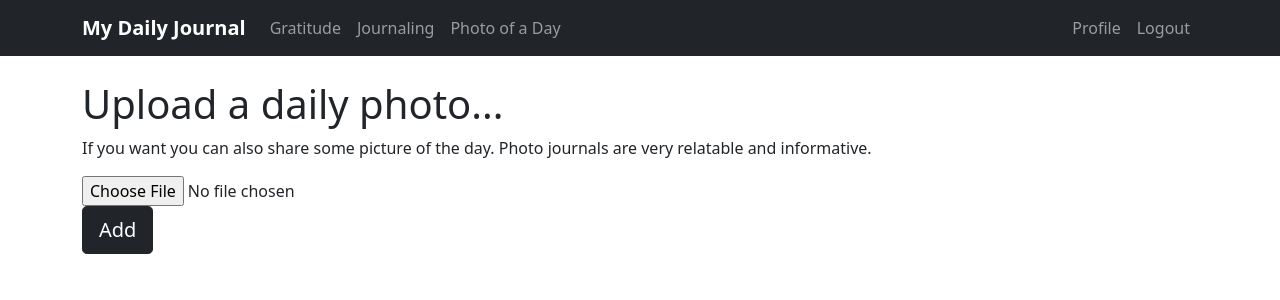
After one commit to AsiaKot/gratitude-journal, a Django app: page /daily_pic/ in a window 1280 px wide. The commit adds this page. Shown: the top 300 px of the page. Run offline with Django 4.2, Linux system fonts and the light colour scheme; the visitor is signed in with stand-in values (Sample User, id 1); data that the repository does not hold is empty; some libraries are stand-ins or nearby versions.

```diff
--- a/wellbeing_journal/journal/forms.py
+++ b/wellbeing_journal/journal/forms.py
@@ -6,9 +6,21 @@ class CreateJournalingPost(forms.ModelForm):
 
     class Meta:
         model = Daily
-        fields = ['thoughts', 'daily_pic']
-        labels = {'thoughts': '', 'daily_pic': 'Add a pic'}
+        fields = ['thoughts']
+        labels = {'thoughts': ''}
         widgets = {'thoughts': forms.Textarea(attrs={'placeholder': 'Write something here...'})}
+
+        def form_valid(self, form):
+            form.instance.author = self.request.user
+            return super().form_valid(form)
+
+
+class AddDailyPic(forms.ModelForm):
+
+    class Meta:
+        model = Daily
+        fields = ['daily_pic']
+        labels = {'daily_pic': ''}
 
         def form_valid(self, form):
             form.instance.author = self.request.user
--- a/wellbeing_journal/journal/models.py
+++ b/wellbeing_journal/journal/models.py
@@ -24,10 +24,9 @@ class Daily(models.Model):
         try:
             img = Image.open(self.daily_pic.path)
 
-            if img.height > 500 or img.width > 500:
-                output_size = (500, 500)
+            if img.height > 400 or img.width > 400:
+                output_size = (400, 400)
                 img.thumbnail(output_size)
                 img.save(self.daily_pic.path)
-
-        except:
+        except ValueError:
             pass
--- a/wellbeing_journal/journal/templates/journal/base.html
+++ b/wellbeing_journal/journal/templates/journal/base.html
@@ -33,6 +33,9 @@
                     </li>
                     <li class="nav-item">
                         <a class="nav-link" href="{% url 'journaling' %}">Journaling</a>
+                    </li>
+                    <li class="nav-item">
+                        <a class="nav-link" href="{% url 'daily_pic' %}">Photo of a Day</a>
                     </li>
                 </ul>
                 <!-- Navbar Right Side -->
--- /dev/null
+++ b/wellbeing_journal/journal/templates/journal/daily_pic.html
@@ -0,0 +1,28 @@
+{% extends 'journal/base.html' %}
+{% load bootstrap5form %}
+{% block content %}
+
+<div class="container mt-4">
+    <h1 class="fw-light">Upload a <strong>daily photo</strong>...</h1>
+    <p class="fw-light">If you want you can also share some picture of the day. Photo journals are very relatable
+        and informative.</p>
+    {% if instance.daily_pic %}
+        <div class="container mb-4" style="text-align: center">
+            <img src="{{ instance.daily_pic.url }}" class="img-fluid rounded w-1 mt-4">
+        </div>
+    {% endif %}
+
+    <form method="POST" enctype="multipart/form-data">
+        {% csrf_token %}
+        {{ daily_pic|bootstrap5form }}
+        <br>
+            {% if instance.daily_pic %}
+                <button type="submit" class="btn btn-dark btn-lg">Update</button>
+                <a class="btn btn-danger btn-lg" href="{% url 'delete_pic' %}" role="button">Delete</a>
+            {% else %}
+                <button type="submit" class="btn btn-dark btn-lg">Add</button>
+            {% endif %}
+    </form>
+</div>
+
+{% endblock%}
--- a/wellbeing_journal/journal/templates/journal/journaling_form.html
+++ b/wellbeing_journal/journal/templates/journal/journaling_form.html
@@ -3,11 +3,9 @@
 {% block content %}
 
 <div class="container mt-4">
-        <h1 class="fw-light">Share your <strong>thoughts</strong>...</h1>
+    <h1 class="fw-light">Share your <strong>thoughts</strong> of {{ today_date }}...</h1>
     <p class="fw-light">Journaling is the process of writing down your thoughts and feelings about your personal
         experiences. It empowers you to lean into your feelings and listen to what they have to say.</p>
-        <p class="fw-light">If you want you can also share some picture of the day. Photo journals are very relatable
-            and informative. They give both visual input and verbal descriptions that provide context.</p>
     <form method="POST" enctype="multipart/form-data">
         {% csrf_token %}
         {{ journaling_form|bootstrap5form }}
--- a/wellbeing_journal/journal/urls.py
+++ b/wellbeing_journal/journal/urls.py
@@ -1,13 +1,19 @@
 from django.urls import path
 from . import views as journal_views
+# from .views import PostListView
 
 
 urlpatterns = [
     path('', journal_views.home_page, name='home_page'),
+
     path('gratitude/', journal_views.gratitude, name='gratitude'),
     path('gratitude/add', journal_views.add_gratitude_post, name='gratitude_form'),
     path('gratitude/delete', journal_views.delete_gratitude_post, name='delete_gratitude_post'),
+
     path('journaling/', journal_views.journaling, name='journaling'),
     path('journaling/add', journal_views.add_journaling_post, name='journaling_form'),
-    path('journaling/delete', journal_views.delete_journaling_post, name='delete_journaling_post')
+    path('journaling/delete', journal_views.delete_journaling_post, name='delete_journaling_post'),
+
+    path('daily_pic/', journal_views.daily_pic, name='daily_pic'),
+    path('daily_pic/delete', journal_views.delete_pic, name='delete_pic'),
 ]
--- a/wellbeing_journal/journal/views.py
+++ b/wellbeing_journal/journal/views.py
@@ -1,22 +1,12 @@
 from django.shortcuts import render, redirect
 from django.contrib.auth.decorators import login_required
-from .models import Daily
-from .forms import CreateGratefulPost, CreateJournalingPost
 from datetime import datetime
 
-today = datetime.today()
+from .models import Daily
+from .forms import CreateGratefulPost, CreateJournalingPost, AddDailyPic
 
 
-def home_page(request):
-    context = {
-        'title': 'Home Page',
-        'today_date': datetime.now().strftime("%d %b, %Y"),
-        'today_weekday': datetime.now().strftime("%A"),
-        }
-    if request.user.is_authenticated:
-        context.update({'instance': instance_from_date(request, today)})
-
-    return render(request, 'journal/home.html', context)
+today = datetime.today()
 
 
 def instance_from_date(request, date):
@@ -32,10 +22,25 @@ def is_there_instance_already(request):
 
 
 def cleaned_data2list(form):
-    gratitude_list = []
+    list_ = []
     for key, value in form.cleaned_data.items():
-        gratitude_list.append(value)
-    return gratitude_list
+        list_.append(value)
+    return list_
+
+
+def home_page(request):
+    context = {
+        'title': 'Home Page',
+        'today_date': datetime.now().strftime("%d %b, %Y"),
+        'today_weekday': datetime.now().strftime("%A"),
+        }
+    if request.user.is_authenticated:
+        context.update({
+                        'instance': instance_from_date(request, date=today),
+                        'user_posts': Daily.objects.all().filter(author=request.user).order_by('-date'),
+                        })
+
+    return render(request, 'journal/home.html', context)
 
 
 @login_required
@@ -52,24 +57,16 @@ def add_gratitude_post(request):
     return render(request, 'journal/gratitude_form.html',
                   {
                         'title': 'Gratitude Journal',
+                        'today_weekday': datetime.now().strftime("%A"),
                         'gratitude_form': gratitude_form
                   })
-
-
-@login_required
-def delete_gratitude_post(request):
-    instance = instance_from_date(request, today)
-    instance.grateful_for = None
-    instance.save()
-    return redirect('gratitude_form')
 
 
 @login_required
 def gratitude(request):
     try:
         instance = instance_from_date(request, today)
-        gratitude_posts = instance.grateful_for
-        if gratitude_posts:
+        if instance.grateful_for:
             return render(request, 'journal/gratitude.html',
                           {
                                 'title': 'Gratitude Journal',
@@ -82,13 +79,20 @@ def gratitude(request):
 
 
 @login_required
+def delete_gratitude_post(request):
+    instance = instance_from_date(request, today)
+    instance.grateful_for = None
+    instance.save()
+    return redirect('gratitude_form')
+
+
+@login_required
 def add_journaling_post(request):
     instance = is_there_instance_already(request)
     if request.method == "POST":
-        journaling_form = CreateJournalingPost(request.POST, request.FILES, instance=instance)
+        journaling_form = CreateJournalingPost(request.POST, instance=instance)
         if journaling_form.is_valid():
             instance.thoughts = journaling_form.cleaned_data.get("thoughts")
-            instance.daily_pic = journaling_form.cleaned_data.get("daily_pic")
             instance.save()
             return redirect('journaling')
     else:
@@ -96,25 +100,16 @@ def add_journaling_post(request):
     return render(request, 'journal/journaling_form.html',
                   {
                       'title': 'Journal',
+                      'today_date': datetime.now().strftime("%d %b, %Y"),
                       'journaling_form': journaling_form
                   })
-
-
-@login_required
-def delete_journaling_post(request):
-    instance = instance_from_date(request, today)
-    instance.thoughts = None
-    instance.daily_pic.delete(save=True)
-    instance.save()
-    return redirect('journaling_form')
 
 
 @login_required
 def journaling(request):
     try:
         instance = instance_from_date(request, today)
-        thoughts = instance.thoughts
-        if thoughts is None:
+        if instance.thoughts is None:
             return redirect('journaling_form')
         else:
             return render(request, 'journal/journaling.html',
@@ -124,3 +119,44 @@ def journaling(request):
                           })
     except AttributeError:
         return redirect('journaling_form')
+
+
+@login_required
+def delete_journaling_post(request):
+    try:
+        instance = instance_from_date(request, today)
+        instance.thoughts = None
+        instance.save()
+    except AttributeError:
+        pass
+    return redirect('journaling_form')
+
+
+@login_required
+def daily_pic(request):
+    instance = is_there_instance_already(request)
+    if request.method == "POST":
+        daily_pic_form = AddDailyPic(request.POST, request.FILES, instance=instance)
+        if daily_pic_form.is_valid():
+            instance.daily_pic = daily_pic_form.cleaned_data.get('daily_pic')
+            instance.save()
+            return redirect('daily_pic')
+    else:
+        daily_pic_form = AddDailyPic(instance=instance)
+    return render(request, 'journal/daily_pic.html',
+                  {
+                      'title': 'Photo Journal',
+                      'daily_pic': daily_pic_form,
+                      'instance': instance
+                  })
+
+
+@login_required
+def delete_pic(request):
+    try:
+        instance = instance_from_date(request, today)
+        instance.daily_pic.delete(save=True)
+        instance.save()
+    except AttributeError:
+        pass
+    return redirect('daily_pic')
```
Also changed, not shown: wellbeing_journal/journal/templates/journal/gratitude.html (+6 -5 lines), wellbeing_journal/journal/templates/journal/gratitude_form.html (+6 -2 lines), wellbeing_journal/journal/templates/journal/home.html (+59 -31 lines), wellbeing_journal/journal/templates/journal/journaling.html (+2 -6 lines). Lines whose indentation alone changed are shown as unchanged.
